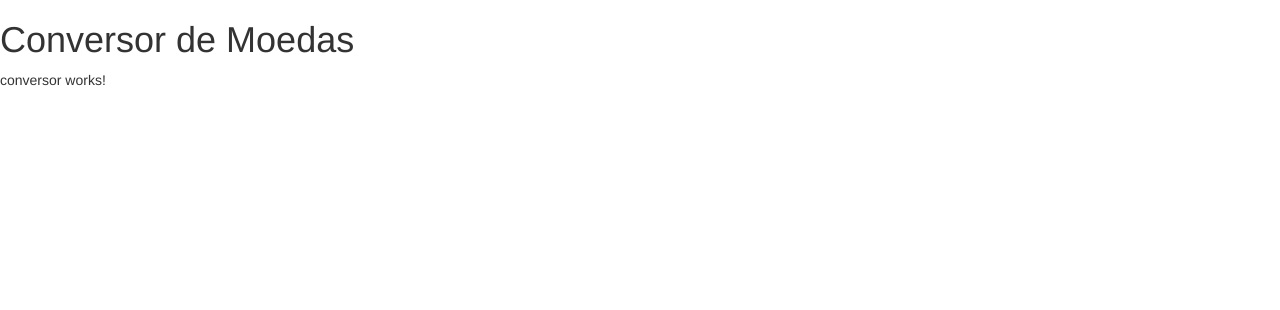
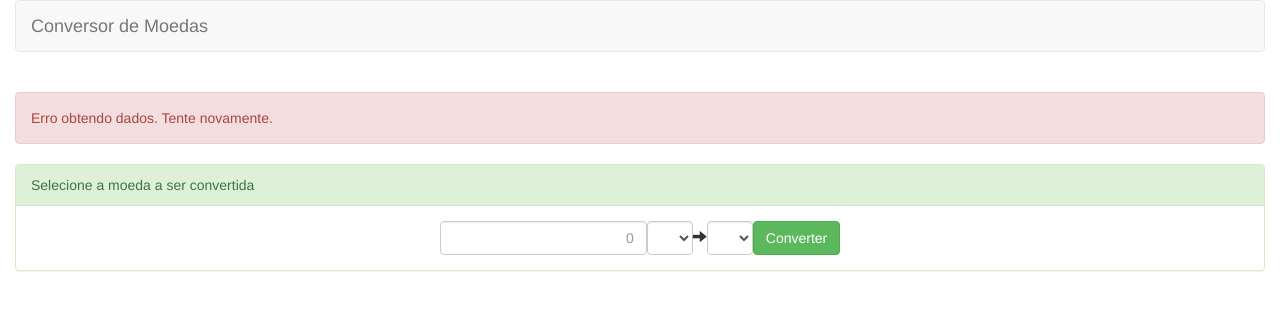
Before and after one commit to AlexisCesar/conversor-de-moedas, an Angular app: page / in a window 1280 px wide. Shown: the top 310 px of the page. Built offline with nearby package versions, Linux system fonts and the light colour scheme.

Commit message:
Add navbar and conversor html

```diff
--- a/src/app/app.component.html
+++ b/src/app/app.component.html
@@ -1,2 +1,12 @@
-<h1>{{ title }}</h1>
-<app-conversor></app-conversor>
+<div class="container-fluid">
+	<nav class="navbar navbar-default">
+	  <div class="container-fluid">
+	    <div class="navbar-header">
+	      <a class="navbar-brand" href="#">
+	        {{ title }}
+	      </a>
+	    </div>
+	  </div>
+	</nav>
+	<app-conversor></app-conversor>
+</div>
--- a/src/app/conversor/components/conversor.component.html
+++ b/src/app/conversor/components/conversor.component.html
@@ -1 +1,40 @@
-<p>conversor works!</p>
+<br />
+<div class="alert alert-danger"
+	role="alert">
+	Erro obtendo dados. Tente novamente.
+</div>
+<div class="panel panel-success">
+	<div class="panel-heading">
+		Selecione a moeda a ser convertida
+	</div>
+	<div class="panel-body text-center">
+	  <form class="form-inline">
+		<input
+			type="text"
+			name="valor"
+			class="form-control text-right"
+			placeholder="0"
+			required>
+		<select
+			name="moedaDe"
+			class="form-control"
+			required>
+			<option>
+			</option>
+		</select>
+		<span class="glyphicon glyphicon-arrow-right"
+			aria-hidden="true"></span>
+		<select
+			name="moedaPara"
+			class="form-control"
+			required>
+			<option>
+			</option>
+		</select>
+		<input
+			type="submit"
+			value="Converter"
+			class="btn btn-success">
+	  </form>
+	 </div>
+</div>
```
